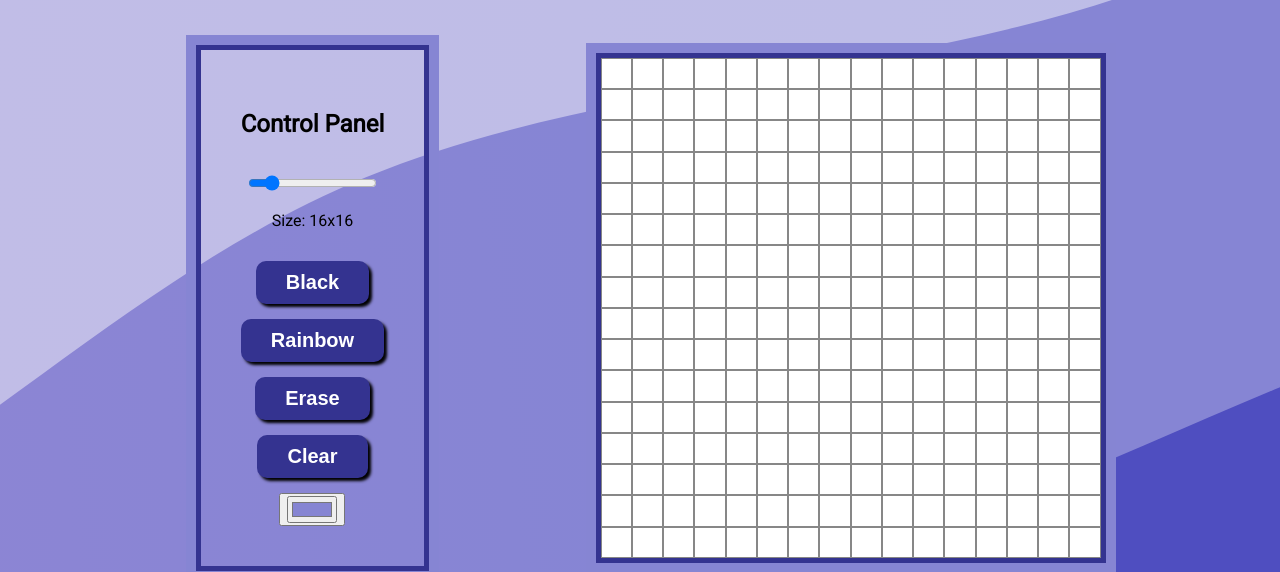
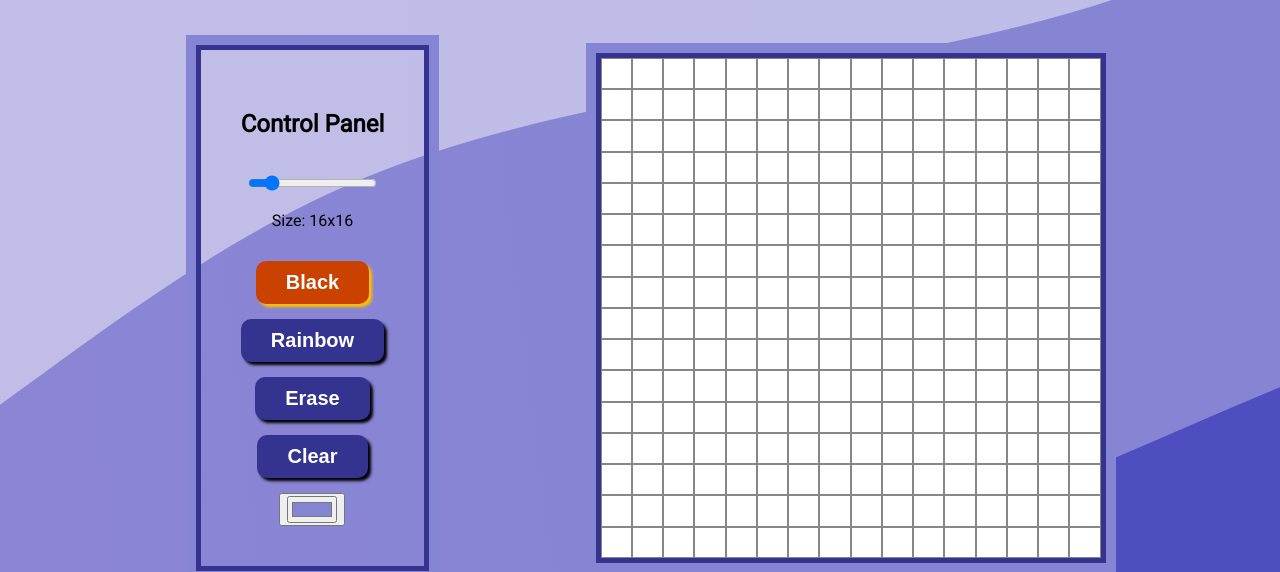
Before and after one commit to Smorgasen/etch-a-sketch, a plain HTML site: page index.html in a window 1280 px wide. Both pictures are taken after a click on the button "Black". Shown: the part 226-798 px from the top of the page. Drawn offline with Linux system fonts and the light colour scheme.

Commit message:
Add button style

```diff
--- a/style.css
+++ b/style.css
@@ -61,8 +61,27 @@ body {
     font-size: 20px;
     box-shadow: 3px 3px 3px #000;
 }
+.color-button:hover,
+.clear:hover {
+    background-color: #CA4100;
+    transition: 0.7s;
+}
+.color-button:focus {
+    outline-color: transparent;
+    outline-style: groove;
+    box-shadow: 3px 3px 3px #ffbf00;
+    transition: 0.7s;
+    background-color: #CA4100;
+}
+.color-button:active,
+.clear:active {
+    background-color: #ffbf00;
+    outline-color: transparent;
+    outline-style: groove;
+    box-shadow: 3px 3px 3px #ffbf00;
+}
 .color-pick {
-    /* border-radius: 50%; */
+
 }
 .footer {
     grid-column: 1/3;
```
